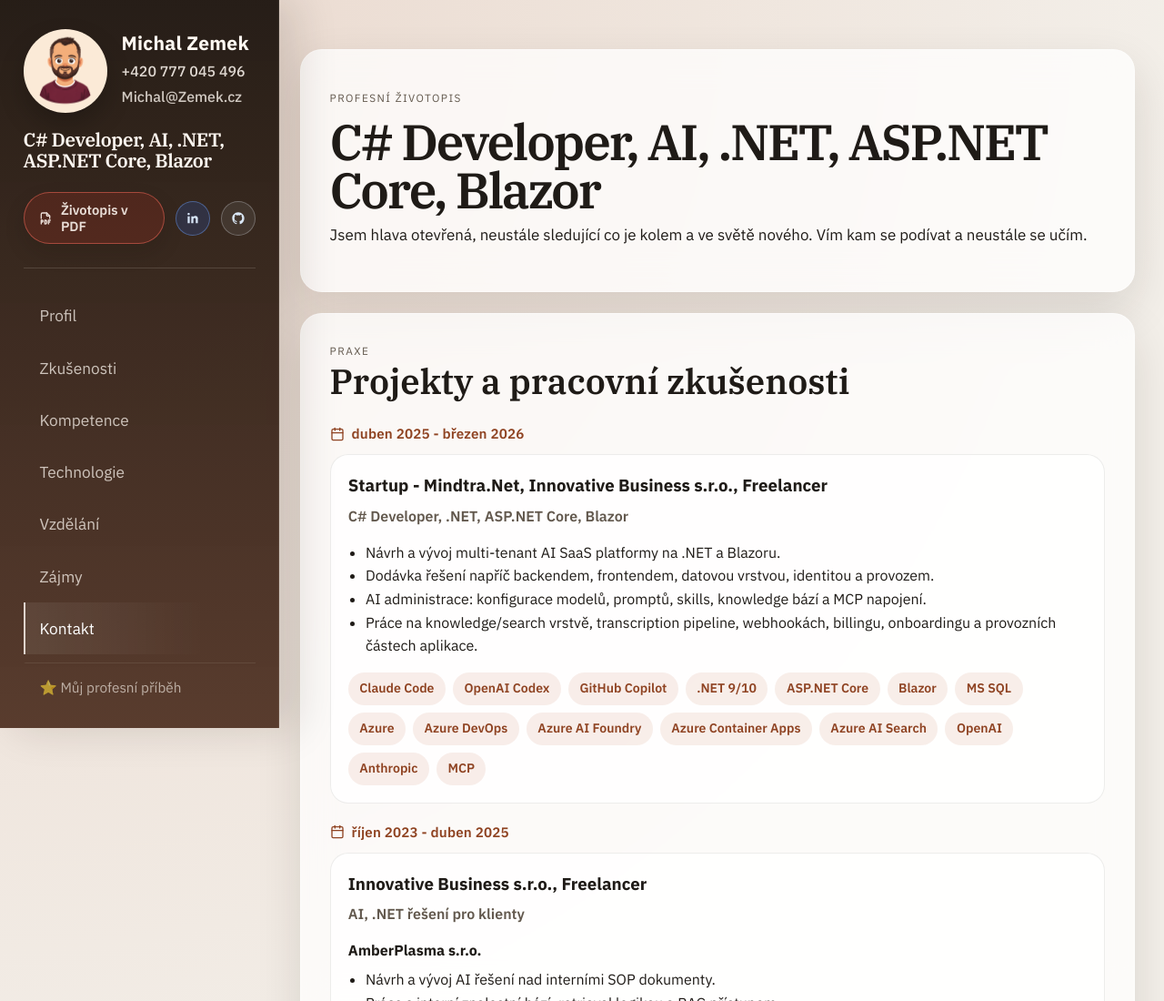
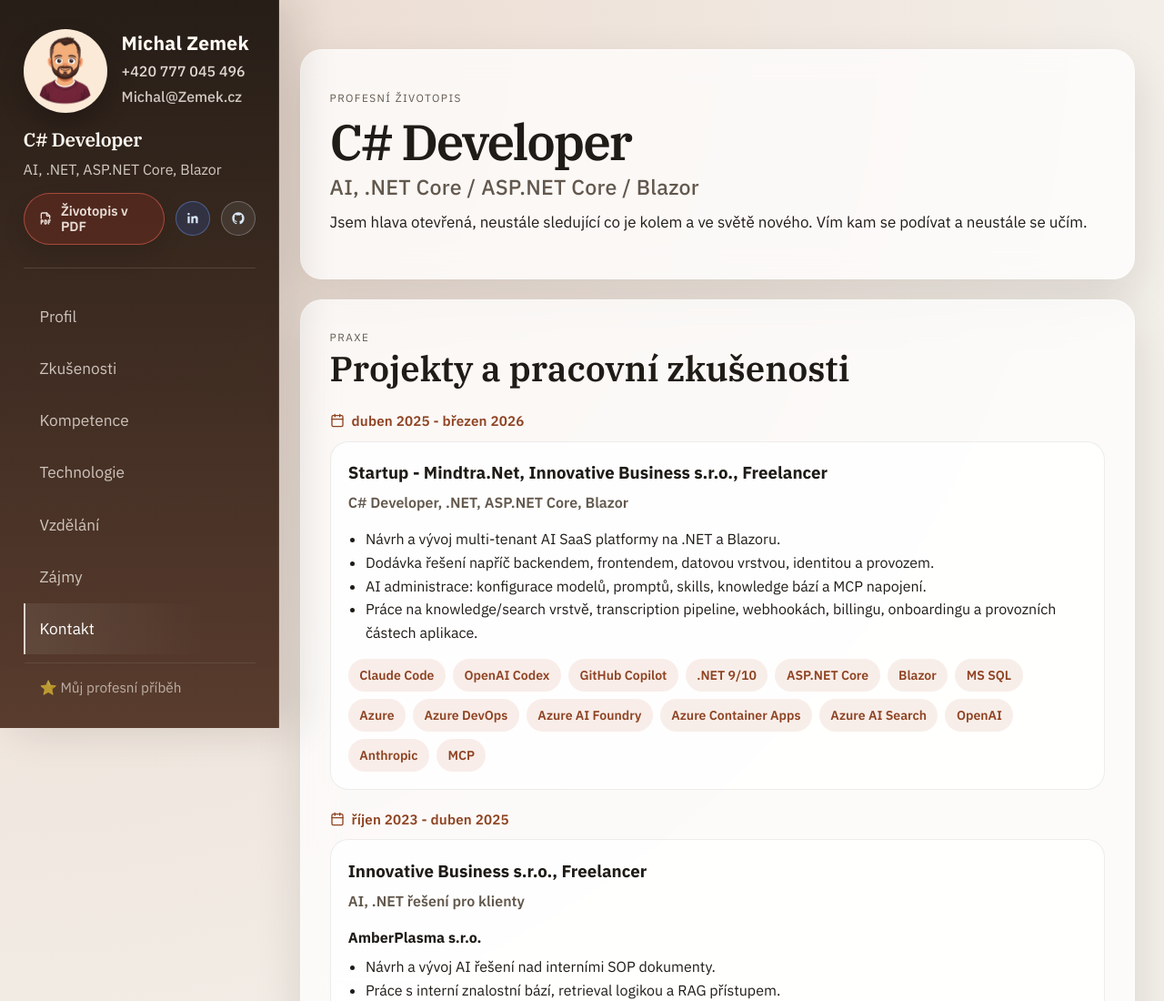
Before and after one commit to MichalZem/cv.michalzemek.cz, a plain HTML site: page index.html in a window 1280 px wide. Shown: the top 1100 px of the page at 91% size. Drawn offline with Linux system fonts and the light colour scheme.

Commit message:
feat: aktualizace profesního profilu a struktury životopisu

```diff
--- a/index.html
+++ b/index.html
@@ -74,7 +74,10 @@
           </div>
           <div class="identity-card__summary">
             <div class="identity-card__summary-text">
-              <h1>C# Developer, AI, .NET, ASP.NET Core, Blazor</h1>
+              <h1>C# Developer</h1>
+
+                            <p class="identity-card__title">AI, .NET, ASP.NET Core, Blazor</p>
+
             </div>
             <div class="identity-card__summary-actions">
               <a
@@ -132,7 +135,9 @@
         <div class="hero__content">
           <p class="eyebrow">Profesní životopis</p>
           <h2 class="hero__headline">
-            <span class="hero__headline-main">C# Developer, AI, .NET, ASP.NET Core, Blazor</span>
+            <span class="hero__headline-main">C# Developer</span>
+            <span class="hero__headline-sub">AI, .NET Core / ASP.NET Core / Blazor</span>
+          </h2>
           </h2>
           <p class="hero__lead">
             Jsem hlava otevřená, neustále sledující co je kolem a ve světě nového. Vím kam se podívat a neustále se učím.
```
Also changed, not shown: 1 other file.
